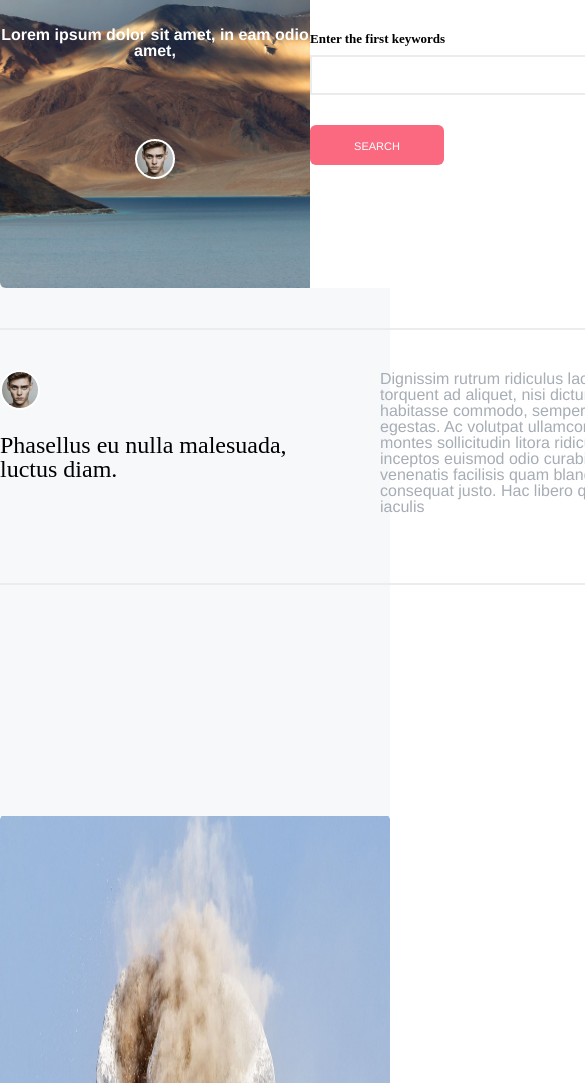
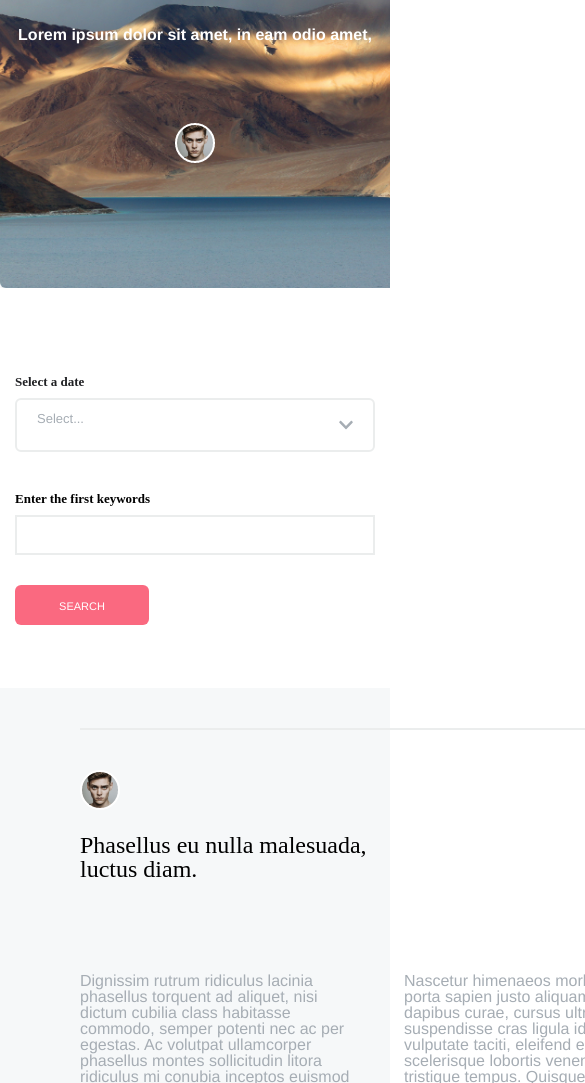
Before and after one commit to SabaMania/Unilab, a plain HTML site: page index2.html in a window 390 px wide. Shown: the part 367-1450 px from the top of the page, 585 px wide, since content can reach past the window. Drawn offline with Linux system fonts and the light colour scheme; a web font is replaced by a local one.

Commit message:
page 2 responsive

```diff
--- a/index2.html
+++ b/index2.html
@@ -12,6 +12,7 @@
 		<link rel="stylesheet" type="text/css" href="styles/reset.css">
 		<link rel="stylesheet" type="text/css" href="styles/font.css">
 		<link rel="stylesheet" type="text/css" href="styles/style.css">
+		<link rel="stylesheet" type="text/css" href="styles/responsive.css">
 	</head>
 	<body>
 		<header class="container">
@@ -53,15 +54,17 @@
 						<p class="news-world"> WORLD NEWS</p>
 					</a>
 				</div>
+				<div class="setting-border">
 					<div class="second-half">
 						<a href="#">
 							<i class="fas fa-sliders-h settings"></i>
 						</a>
 					</div>
 				</div>
+			</div>
 		</section>
 		<section class="container">
-			<div class="minicontainer">
+			<div class="minicontainer1">
 				<div class="half-photo">
 					<div class="inside">
 						<h2 class="title1">WORLD NEWS</h2>
@@ -95,6 +98,7 @@
 						<img class="avatar1" src="images/avatar.png" alt="avatar">
 						<h2 class="photo-text">Phasellus eu nulla malesuada, luctus diam.</h2>
 					</div>
+					<div class="two-box">
 						<div class="second-type">
 							<p class="big-text">Dignissim rutrum ridiculus lacinia phasellus torquent ad aliquet, nisi dictum cubilia class habitasse commodo, semper potenti nec ac per egestas. Ac volutpat ullamcorper phasellus montes sollicitudin litora ridiculus mi conubia inceptos euismod odio curabitur, tortor eros porta venenatis facilisis quam blandit in ut lobortis consequat justo. Hac libero quisque tortor conubia iaculis</p>
 						</div>
@@ -107,8 +111,9 @@
 						</div>
 					</div>
 				</div>
+			</div>
 		</section>
-		<section class="container">
+		<!-- <section class="container">
 			<div class="minicontainer">
 				<div class="next">
 					<img class="elephant" src="images/eleph1.png" alt="elephant">
@@ -119,8 +124,8 @@
 					</div>
 				</div>
 			</div>
-		</section>
-		<footer class="container4">
+		</section> -->
+		<!-- <footer class="container4">
 			<div class="layout1">
 				<div class="footer1">
 					<div>
@@ -193,7 +198,7 @@
 					</a>
 				</div>
 			</div>
-		</footer>
+		</footer> -->
 		<script src="https://cdnjs.cloudflare.com/ajax/libs/font-awesome/5.12.0-2/js/all.min.js"> </script>
 	</body>
 </html>
--- a/styles/responsive.css
+++ b/styles/responsive.css
@@ -55,9 +55,14 @@
 		display: flex;
 		justify-content: flex-start;
 	}
+	.first-half {
+		margin-left: 80px;
+	}
+	.setting-border {
+		margin-right: 80px;
+	}
 }
 @media (max-width: 1260px) {
-
 	.layout1 {
 		display: inline-block;
 	}
@@ -83,6 +88,24 @@
 		margin: 0 auto;
 		padding: 40px 0 80px 0;
 	}
+	.half-photo {
+		margin-left: 80px;
+	}
+	.three-type {
+		display: inline-block;
+		margin-left: 80px;
+	}
+	.two-box {
+		padding-bottom: 40px;
+	}
+	.second-type {
+		margin: 0;
+		width: 284px;
+	}
+	.third-type {
+		width: 284px;
+		margin-top: 0;
+	}
 }
 @media (max-width: 880px) {
 	.minibox {
@@ -90,6 +113,21 @@
 	}
 	.pic1 {
 		width: 284px;
+	}
+	.minicontainer1 {
+		margin: 0 auto;
+		display: inline-block;
+	}
+	.inside-div {
+		margin-top: 0px;
+		padding: 87px 0;
+	}
+	.other-half {
+		height: 400px;
+		margin-left: 80px;
+	}
+	.three-type {
+		margin-left: 0 auto;
 	}
 }
 
@@ -157,3 +195,11 @@
 		width: 284px;
 	}
 }
+@media (max-width: 680px) {
+	.half-photo {
+		margin: 0 auto;
+	}
+	.other-half {
+		margin: 0 auto;
+	}
+}
--- a/styles/style.css
+++ b/styles/style.css
@@ -89,6 +89,7 @@
 	width: 134px;
 	height: 40px;
 	margin-top: 30px;
+	margin-bottom: 87px;
 	background-color: #FA6980;
 	border-radius: 6px;
 }
@@ -414,6 +415,13 @@
 	margin: 11px;
 	color: #575F66;
 }
+.minicontainer1 {
+	max-width: 1160px;
+	width: 100%;
+	margin: 0 auto;
+	display: flex;
+	justify-content: space-between;
+}
 .half-photo {
 	background-image: url('../images/sand.png');
 	background-size: cover;
@@ -508,6 +516,10 @@
 	border-bottom:2px solid #EBEDED;
 	margin: 40px 0 ;
 }
+.two-box {
+	display: flex;
+	justify-content: space-between;
+}
 .avatar1 {
 	padding-top: 40px;
 }
```
Lines whose indentation alone changed are shown as unchanged.
